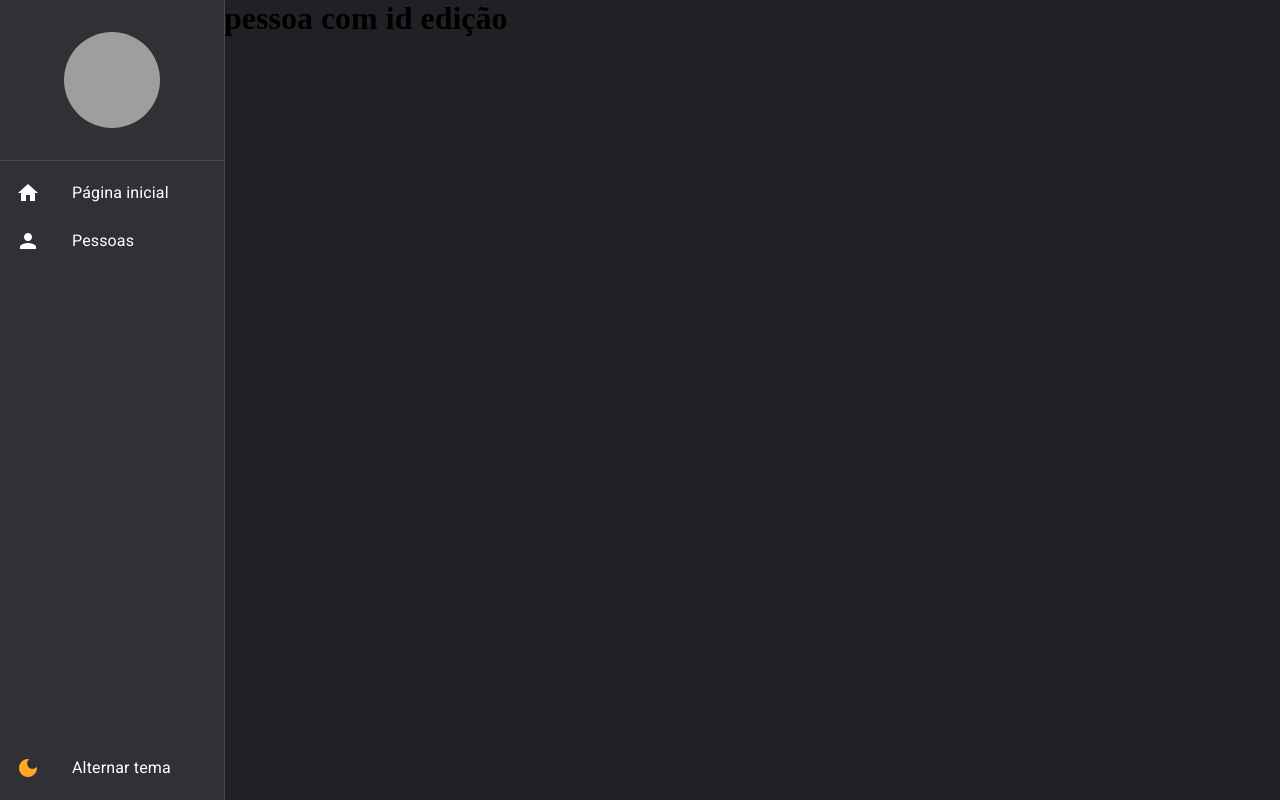
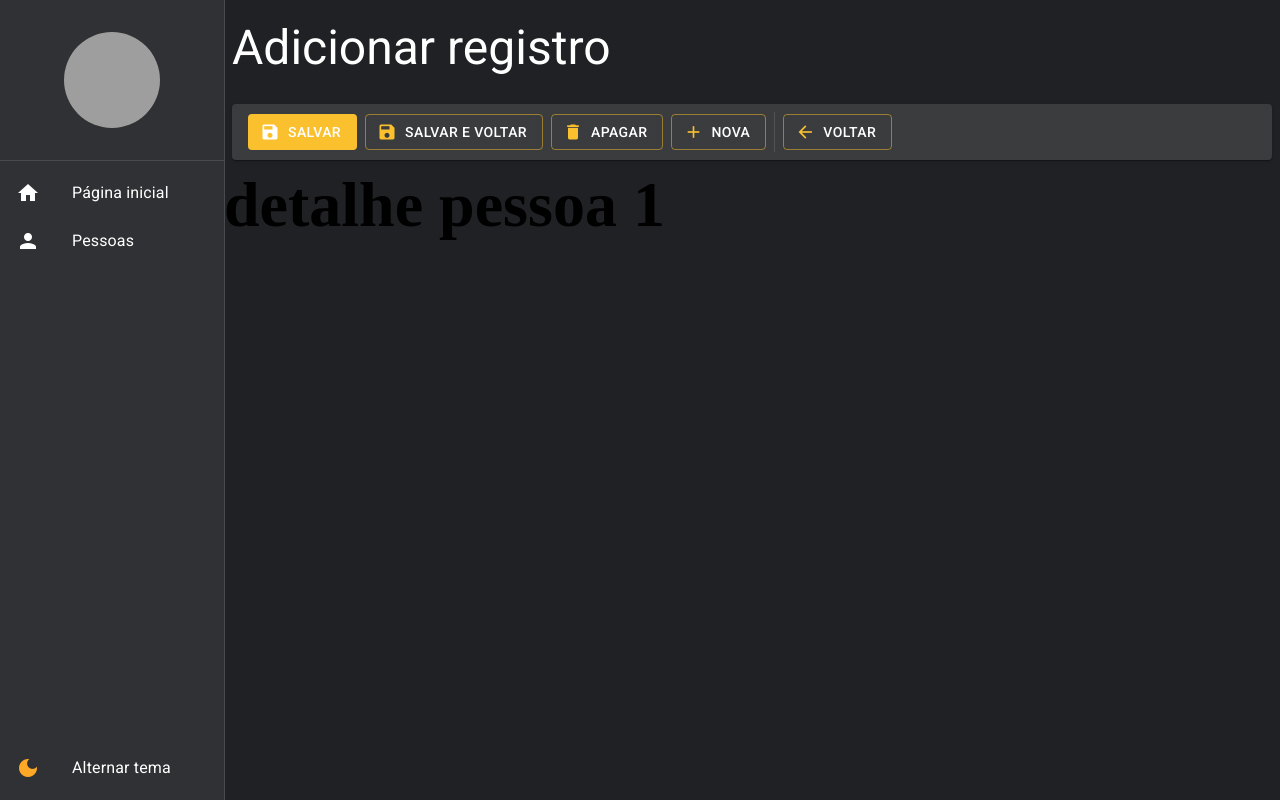
Before and after one commit to jeanwisotscki/dashboard, a React (Vite) app: page /pessoas/detalhe/1 in a window 1280 px wide. Built offline with nearby package versions, Linux system fonts and the light colour scheme; grey boxes are pictures that could not be loaded.

Commit message:
pagina detalhe pessoas

```diff
--- /dev/null
+++ b/src/pages/DetalhePessoa/index.tsx
@@ -0,0 +1,37 @@
+import { useNavigate, useParams } from "react-router-dom";
+import { DetailsToolbar } from "../../shared/components/DetailsToolbar";
+import { LayoutBasePage } from "../../shared/layouts/LayoutBasePage";
+
+export const DetalhePessoa: React.FC = () => {
+  const { id = "nova" } = useParams<"id">();
+  const navigate = useNavigate();
+
+  const handleSave = () => {
+    console.log("salvar");
+  };
+
+  const handleDelete = () => {
+    console.log("delete");
+  };
+
+  return (
+    <LayoutBasePage
+      titulo="Adicionar registro"
+      toolbar={
+        <DetailsToolbar
+          textAddButton="Nova"
+          showSaveAndBackButton
+          showAddButton={id !== "nova"}
+          showDeleteButton={id !== "nova"}
+          onClickInAdd={() => navigate("/pessoas/detalhes/nova")}
+          onClickInBack={() => navigate("/pessoas/detalhes")}
+          onClickInSave={() => handleSave}
+          onClickInDelete={() => handleDelete}
+          onClickInSaveAndBack={() => handleSave}
+        />
+      }
+    >
+      <h1>detalhe pessoa {id}</h1>
+    </LayoutBasePage>
+  );
+};
--- a/src/pages/Pessoas/index.tsx
+++ b/src/pages/Pessoas/index.tsx
@@ -86,6 +86,7 @@ export const Pessoas: React.FC = () => {
           onChangeSearchText={(text) =>
             setSearchParams({ busca: text, pagina: "1" }, { replace: true })
           }
+          onClickAddButton={() => navigate("/pessoas/detalhe/nova")}
         />
       }
     >
--- a/src/routes/index.tsx
+++ b/src/routes/index.tsx
@@ -3,6 +3,7 @@ import { Routes, Route, Navigate } from "react-router-dom";
 import { Pessoas } from "../pages/Pessoas";
 import { Dashboard } from "../pages/Dashboard";
 import { useDrawerContext } from "../shared/contexts/DrawerContext";
+import { DetalhePessoa } from "../pages/DetalhePessoa";
 
 export const AppRoutes = () => {
   const { setDrawerOptions } = useDrawerContext();
@@ -26,10 +27,7 @@ export const AppRoutes = () => {
     <Routes>
       <Route path="/" element={<Dashboard />} />
       <Route path="/pessoas" element={<Pessoas />} />
-      <Route
-        path="/pessoas/detalhe/:id"
-        element={<h1>pessoa com id edição</h1>}
-      />
+      <Route path="/pessoas/detalhe/:id" element={<DetalhePessoa />} />
       <Route path="*" element={<Navigate to="/" />} />
     </Routes>
   );
--- a/src/shared/components/ListingToolbar/index.tsx
+++ b/src/shared/components/ListingToolbar/index.tsx
@@ -16,7 +16,7 @@ interface IListingToolbarProps {
   onChangeSearchText?: (newText: string) => void;
   addButtonText?: string;
   showAddButton?: boolean;
-  onClickOnButton?: () => void;
+  onClickAddButton?: () => void;
 }
 
 export const ListingToolbar: React.FC<IListingToolbarProps> = ({
@@ -25,7 +25,7 @@ export const ListingToolbar: React.FC<IListingToolbarProps> = ({
   onChangeSearchText,
   addButtonText = "Novo",
   showAddButton = true,
-  onClickOnButton,
+  onClickAddButton,
 }) => {
   const theme = useTheme();
 
@@ -58,7 +58,7 @@ export const ListingToolbar: React.FC<IListingToolbarProps> = ({
       <Box display="flex" justifyContent="end" flex={1}>
         {showAddButton && (
           <Button
-            onClick={onClickOnButton}
+            onClick={onClickAddButton}
             variant="contained"
             color="primary"
             startIcon={<Icon>add</Icon>}
```
